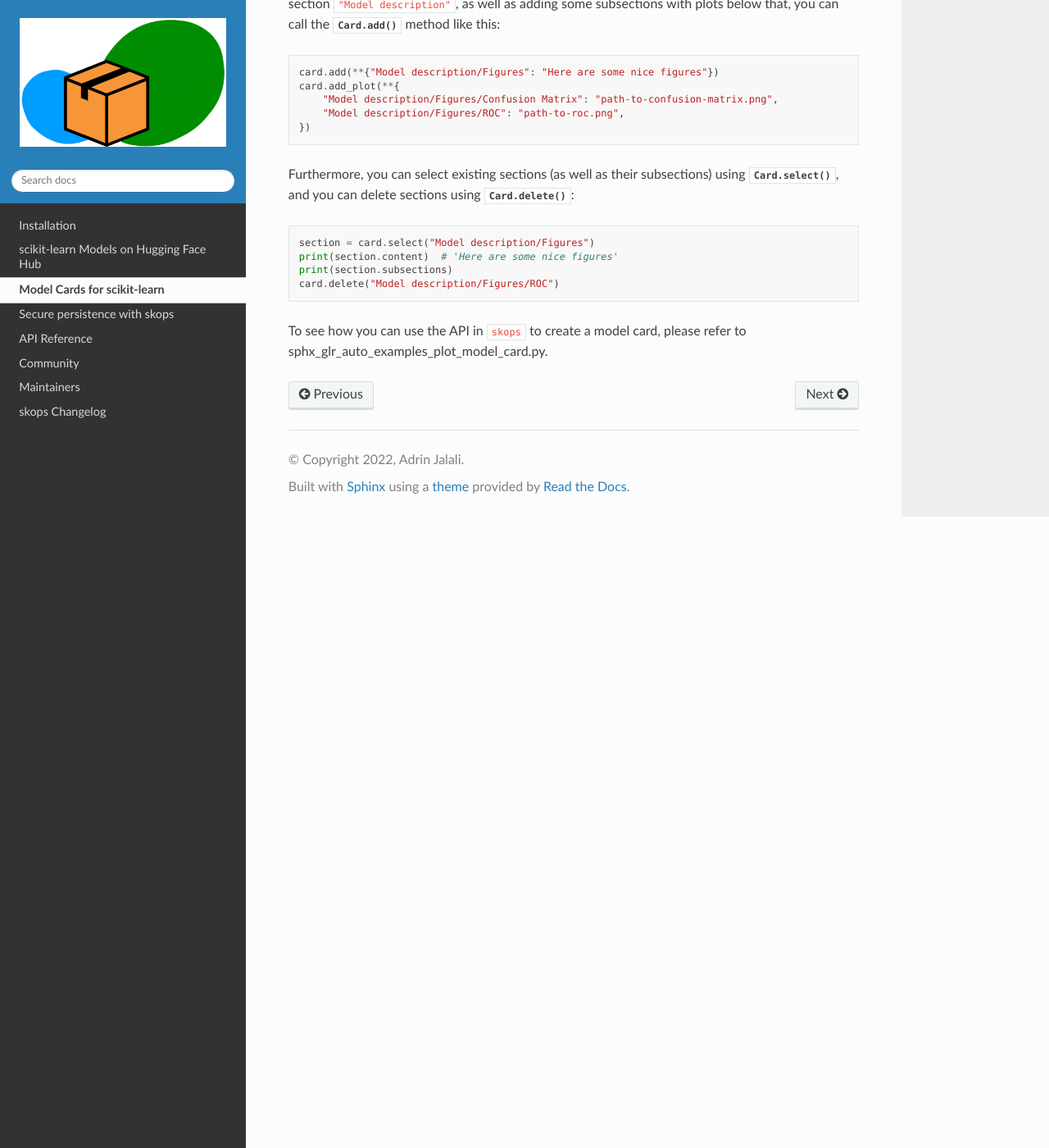
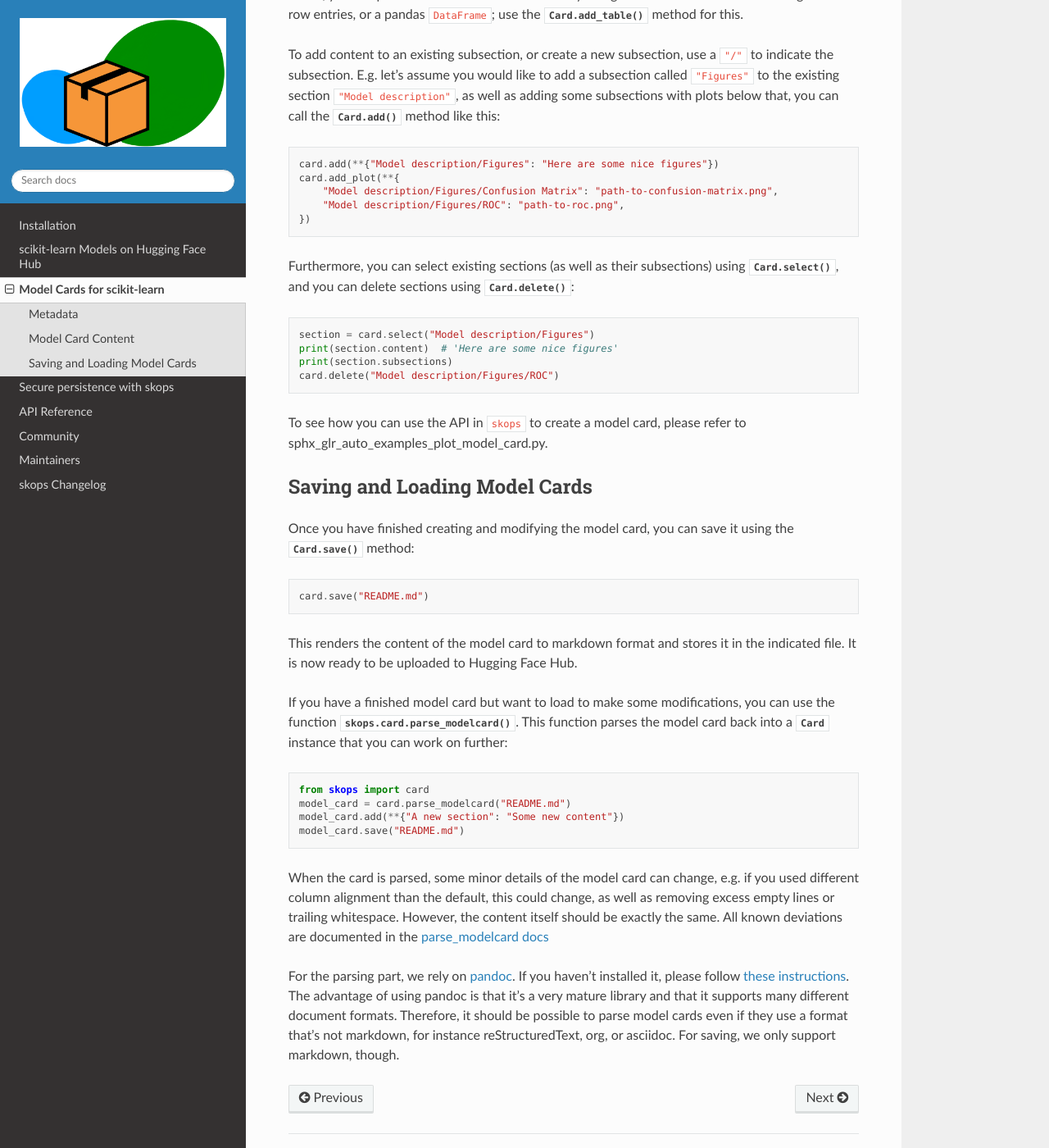
Before and after one commit to skops-dev/skops, a Sphinx documentation site: the page built from docs/model_card.rst, in a window 1280 px wide and 1400 px high, scrolled down 1510 px. Shown: the whole window at 82% size. Built offline with Sphinx 7.4.7 and the Read the Docs theme 2.0.0, drawn with Linux system fonts in a browser that asks for light colours; some of the changed text lies outside the part shown.

Commit message:
Add documentation about parsing model cards

```diff
--- a/docs/model_card.rst
+++ b/docs/model_card.rst
@@ -10,6 +10,9 @@ expects a ``README.md`` file containing a certain set of metadata at the
 beginning of it, following with the content of the model card in markdown
 format. The metadata section is used to make models searchable on the Hub, and
 get the inference API and the widgets on the website working.
+
+Metadata
+--------
 
 The metadata part of the file needs to follow the specifications `here
 <https://huggingface.co/docs/hub/models-cards#model-card-metadata>`__. It
@@ -39,6 +42,9 @@ Here's an example of the metadata section of the ``README.md`` file:
 
 ``skops`` creates this section of the file for you, and you almost never need
 to touch it yourself.
+
+Model Card Content
+------------------
 
 The markdown part does not necessarily need to follow any specification in
 terms of information passed, which gives the user a lot of flexibility. The
@@ -90,8 +96,8 @@ as well as adding some subsections with plots below that, you can call the
     })
 
 Furthermore, you can select existing sections (as well as their subsections)
-using :meth:`Card.select`, and you can delete sections using
-:meth:`Card.delete`:
+using :meth:`.Card.select`, and you can delete sections using
+:meth:`.Card.delete`:
 
 .. code-block:: python
 
@@ -103,3 +109,43 @@ using :meth:`Card.select`, and you can delete sections using
 
 To see how you can use the API in ``skops`` to create a model card, please
 refer to :ref:`sphx_glr_auto_examples_plot_model_card.py`.
+
+Saving and Loading Model Cards
+------------------------------
+
+Once you have finished creating and modifying the model card, you can save it
+using the :meth:`.Card.save` method:
+
+.. code-block:: python
+
+    card.save("README.md")
+
+This renders the content of the model card to markdown format and stores it in
+the indicated file. It is now ready to be uploaded to Hugging Face Hub.
+
+If you have a finished model card but want to load to make some modifications,
+you can use the function :func:`skops.card.parse_modelcard`. This function
+parses the model card back into a :class:`.Card` instance that you can work on
+further:
+
+.. code-block:: python
+
+    from skops import card
+    model_card = card.parse_modelcard("README.md")
+    model_card.add(**{"A new section": "Some new content"})
+    model_card.save("README.md")
+
+When the card is parsed, some minor details of the model card can change, e.g.
+if you used different column alignment than the default, this could change, as
+well as removing excess empty lines or trailing whitespace. However, the content
+itself should be exactly the same. All known deviations are documented in the
+`parse_modelcard docs
+<https://skops.readthedocs.io/en/stable/modules/classes.html#skops.card.metadata_from_config>`_
+
+For the parsing part, we rely on `pandoc <https://pandoc.org/>`_. If you haven't
+installed it, please follow `these instructions
+<https://pandoc.org/installing.html>`_. The advantage of using pandoc is that
+it's a very mature library and that it supports many different document formats.
+Therefore, it should be possible to parse model cards even if they use a format
+that's not markdown, for instance reStructuredText, org, or asciidoc. For
+saving, we only support markdown, though.
```
